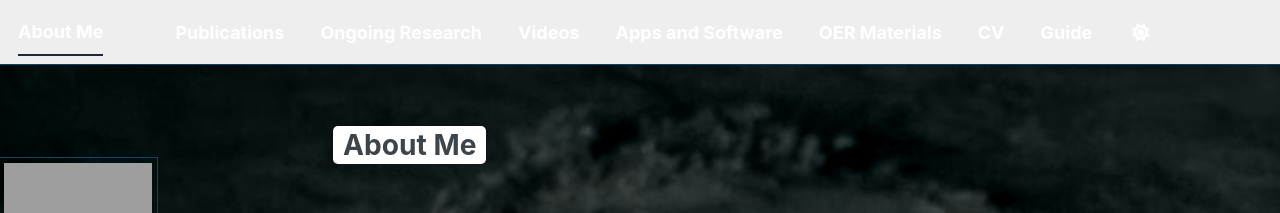
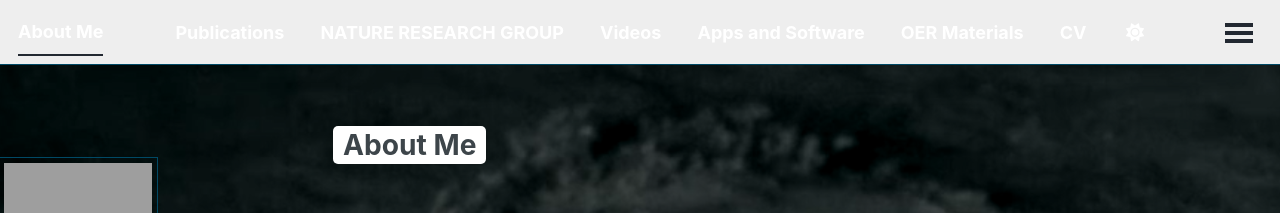
Before and after one commit to malachi-whitford/malachi-whitford.github.io, a Jekyll site: the page built from _pages/about.md, in a window 1280 px wide. Shown: the top 213 px of the page. Built offline with Jekyll 4.4.1, drawn with Linux system fonts in a browser that asks for light colours; a style sheet for code colours, icons or effects is not loaded.

Commit message:
Update navigation with new research group title

```diff
--- a/_data/navigation.yml
+++ b/_data/navigation.yml
@@ -11,7 +11,7 @@ main:
   - title: "Publications"
     url: /publications/
 
-  - title: "Ongoing Research"
+  - title: "NATURE RESEARCH GROUP"
     url: /ongoing/
 
   - title: "Videos"
```
